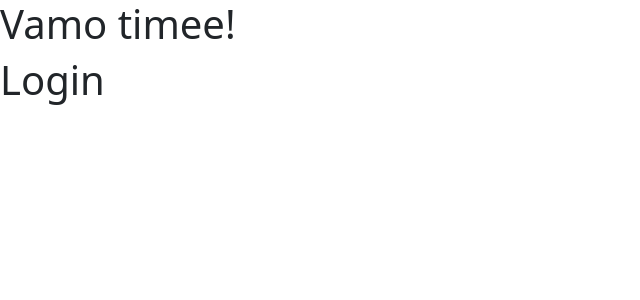
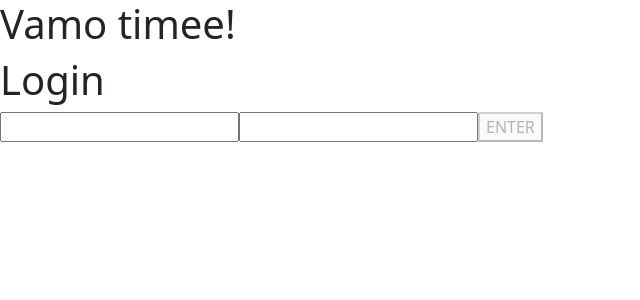
Before and after one commit to jaidernunes/recipes-app, a React (Create React App) app: page / in a window 1280 px wide. Shown: the top 300 px of the page, without its empty margins (0-640 px from the left). Built offline with nearby package versions, Linux system fonts and the light colour scheme.

Commit message:
Req 2, 3 & 4: Pass! - implemented login form and login button validator

```diff
--- a/src/pages/Login.js
+++ b/src/pages/Login.js
@@ -1,9 +1,39 @@
-import React from 'react';
+import React, { useState } from 'react';
+import { useEffect } from 'react';
 
 function Login() {
+  const [loginValidator, setLoginValidator ] = useState('disabled');
+  const [email, setEmail] = useState('');
+  const [password, setPassword] = useState('');
+
+  useEffect(() => {
+    const handleLoginValidator = () => {
+      const minimumPassword = 6;
+      const emailValidator = /(?:[a-z0-9!#$%&'*+/=?^_`{|}~-]+(?:\.[a-z0-9!#$%&'*+/=?^_`{|}~-]+)*|"(?:[\x01-\x08\x0b\x0c\x0e-\x1f\x21\x23-\x5b\x5d-\x7f]|\\[\x01-\x09\x0b\x0c\x0e-\x7f])*")@(?:(?:[a-z0-9](?:[a-z0-9-]*[a-z0-9])?\.)+[a-z0-9](?:[a-z0-9-]*[a-z0-9])?|\[(?:(?:25[0-5]|2[0-4][0-9]|[01]?[0-9][0-9]?)\.){3}(?:25[0-5]|2[0-4][0-9]|[01]?[0-9][0-9]?|[a-z0-9-]*[a-z0-9]:(?:[\x01-\x08\x0b\x0c\x0e-\x1f\x21-\x5a\x53-\x7f]|\\[\x01-\x09\x0b\x0c\x0e-\x7f])+)\])/;
+
+      if (emailValidator.test(email) && password.length > minimumPassword) {
+        setLoginValidator(false);
+      } else {
+        setLoginValidator('disabled');
+      }
+    };
+
+    handleLoginValidator()
+  }, [email, password]);
+
   return (
-    <h1>Login</h1>
+    <>
+      <h1>Login</h1>
+      <form action="">
+        <input type="text" name="emailInput" id="emailInput" data-testid="email-input"
+        onChange={({target}) => setEmail(target.value) }/>
+        <input type="password" name="passwordInput" id="passwordInput" data-testid="password-input"
+        onChange={({target}) => setPassword(target.value) }/>
+        <button name="loginSubmitBtn" data-testid="login-submit-btn" disabled={loginValidator}
+        >ENTER</button>
+      </form>
+    </>
   );
-}
+};
 
 export default Login;
```
